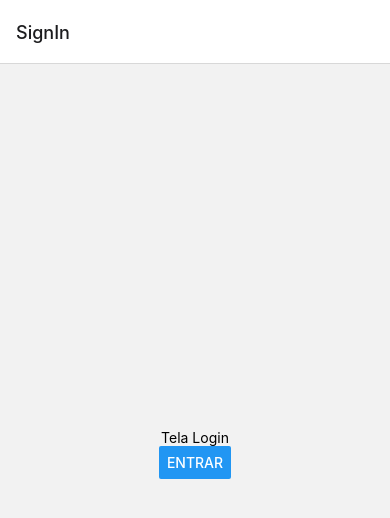
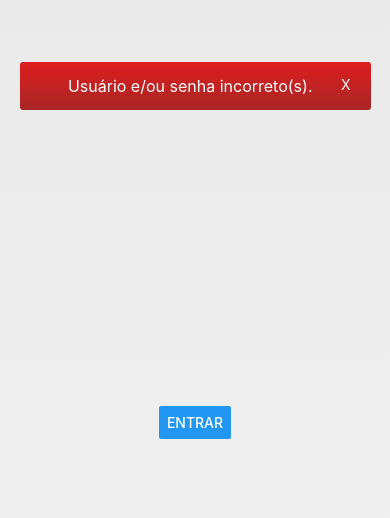
Before and after one commit to VandersonT/controle-financeiro2x, a React Native app: screen /SignIn in a window 390 px wide. Shown: the top 518 px of the page. Built offline with nearby package versions, Linux system fonts and the light colour scheme.

Commit message:
Starting to create the login page

```diff
--- a/package.json
+++ b/package.json
@@ -15,8 +15,10 @@
     "expo-status-bar": "~1.4.4",
     "react": "18.2.0",
     "react-native": "0.71.3",
+    "react-native-linear-gradient": "^2.6.2",
     "react-native-safe-area-context": "4.5.0",
-    "react-native-screens": "~3.20.0"
+    "react-native-screens": "~3.20.0",
+    "expo-linear-gradient": "~12.1.2"
   },
   "devDependencies": {
     "@babel/core": "^7.20.0",
--- /dev/null
+++ b/src/components/ErrorFlash/index.tsx
@@ -0,0 +1,20 @@
+import { View, Text, Button } from 'react-native';
+import styles from './style';
+import {LinearGradient} from 'expo-linear-gradient';
+
+type Props = {
+    msg: String,
+    closeFnc: () => void
+}
+
+const ErrorFlash = ({ msg, closeFnc }: Props) => {
+    return (
+        <LinearGradient colors={['#DD1E1E', '#A82626']} style={styles.errorBox}>
+            <Text></Text>
+            <Text style={styles.errorMsg}>{msg}</Text>
+            <Text style={styles.closeButton}>X</Text>
+        </LinearGradient>
+    );
+}
+
+export default ErrorFlash;
--- /dev/null
+++ b/src/components/ErrorFlash/style.ts
@@ -0,0 +1,25 @@
+import { StyleSheet } from "react-native"
+import { Theme } from "../../global/theme";
+
+const styles = StyleSheet.create({
+    errorBox: {
+        width: '90%',
+        position: 'absolute',
+        top: 62,
+        borderRadius: 3,
+        flex: 1,
+        flexDirection: "row",
+        justifyContent: 'space-between',
+        paddingHorizontal: 20,
+        paddingVertical: 14
+    },
+    errorMsg: {
+        color: '#FFFFFF',
+        fontSize: Theme.fontSizes.md
+    },
+    closeButton: {
+        color: Theme.colors.white[700]
+    }
+});
+
+export default styles;
--- a/src/global/theme.ts
+++ b/src/global/theme.ts
@@ -23,6 +23,9 @@ export const Theme = {
         },
         blue: {
             300: '#00A3FF'
+        },
+        white: {
+            700: '#FFFFFF'
         }
     },
     fonts: {
--- a/src/navigators/MainStack.tsx
+++ b/src/navigators/MainStack.tsx
@@ -12,8 +12,8 @@ const MainStack = createNativeStackNavigator();
 export default () => (
   <MainStack.Navigator>
 
-    <MainStack.Screen name="SignIn" component={SignIn} />
-    <MainStack.Screen name="Home" component={Home} />
+    <MainStack.Screen name="SignIn" component={SignIn} options={{ headerShown: false }}/>
+    <MainStack.Screen name="Home" component={Home} options={{ headerShown: false }} />
 
   </MainStack.Navigator>
 );
--- a/src/screens/Home/index.tsx
+++ b/src/screens/Home/index.tsx
@@ -1,5 +1,6 @@
 import React from "react";
-import { View, Text, StyleSheet, Button } from 'react-native';
+import { View, Text, Button } from 'react-native';
+import styles from "./style";
 
 const Home = ({ navigation }: any) => {
 
@@ -16,12 +17,4 @@ const Home = ({ navigation }: any) => {
     );
 }
 
-const styles = StyleSheet.create({
-    container: {
-        flex: 1,
-        justifyContent: 'center',
-        alignItems: 'center'
-    }
-});
-
 export default Home;
--- /dev/null
+++ b/src/screens/Home/style.ts
@@ -0,0 +1,15 @@
+/*----------------------------------------*/
+/*              IMPORTS                   */
+/*----------------------------------------*/
+import { StyleSheet } from 'react-native';
+
+const styles = StyleSheet.create({
+    container: {
+        flex: 1,
+        justifyContent: 'center',
+        alignItems: 'center'
+    }
+});
+
+
+export default styles;
--- a/src/screens/SignIn/index.tsx
+++ b/src/screens/SignIn/index.tsx
@@ -1,27 +1,37 @@
+/*----------------------------------------*/
+/*              IMPORTS                   */
+/*----------------------------------------*/
 import React from "react";
-import { View, Text, StyleSheet, Button } from 'react-native';
+import { View, Text, Button, Image } from 'react-native';
+import styles from "./style";
+import { LinearGradient } from "expo-linear-gradient";
 
+//Components:
+import ErrorFlash from "../../components/ErrorFlash";
+
+/*-----------------------------------------*/
 
 const SignIn = ({ navigation }: any) => {
 
+    /*------------Functions----------------*/
     const handleSubmit = () => {
         navigation.push('Home');
     }
+    /*-------------------------------------*/
+
+    const teste = () => {
+
+    }
 
     return (
-        <View style={styles.container}>
-            <Text>Tela Login</Text>
+        <LinearGradient colors={['rgba(234,234,234,1)', 'rgba(243,243,243,1)']} style={styles.container}>
+
+            <ErrorFlash msg="Usuário e/ou senha incorreto(s)." closeFnc={teste}/>
+
             <Button title="Entrar" onPress={handleSubmit} />
-        </View>
+
+        </LinearGradient>
     );
 }
 
-const styles = StyleSheet.create({
-    container: {
-        flex: 1,
-        justifyContent: 'center',
-        alignItems: 'center'
-    }
-});
-
 export default SignIn;
--- /dev/null
+++ b/src/screens/SignIn/style.ts
@@ -0,0 +1,15 @@
+/*----------------------------------------*/
+/*              IMPORTS                   */
+/*----------------------------------------*/
+import { StyleSheet } from 'react-native';
+
+
+const styles = StyleSheet.create({
+    container: {
+        flex: 1,
+        justifyContent: 'center',
+        alignItems: 'center',
+    }
+});
+
+export default styles;
```
Also changed, not shown: assets/images/logo.png (added), 1 other file (tests, documents, lock files or other folders).
